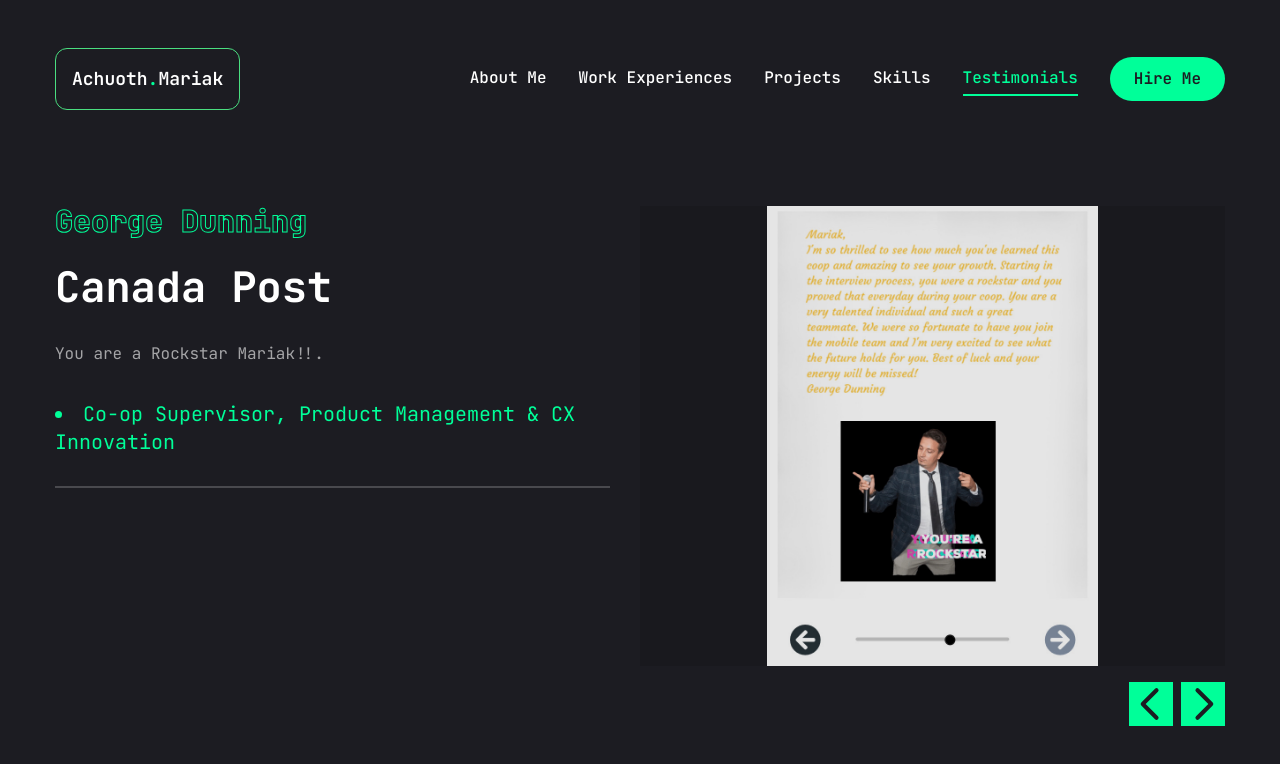
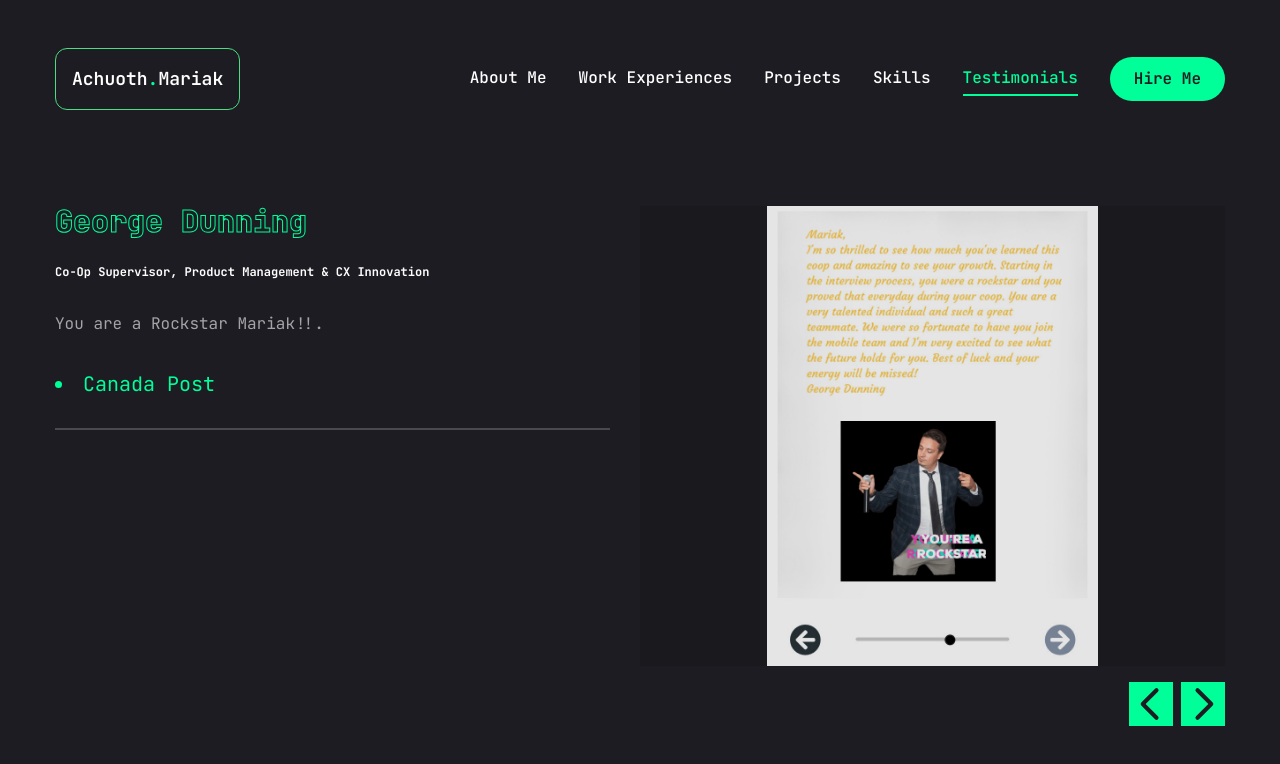
Before and after one commit to mariak211/achuoth-portfolio, a Next.js app: page /testimonials in a window 1280 px wide. Shown: the top 764 px of the page. Built offline with nearby package versions, Linux system fonts and the light colour scheme.

Commit message:
small fix on the testimonials

```diff
--- a/app/projects/page.tsx
+++ b/app/projects/page.tsx
@@ -80,6 +80,9 @@ const Projects = () => {
       className="min-h-[80vh] flex flex-col justify-center py-12 xl:px-0"
     >
       <div className="container mx-auto">
+        <div className="bg-primary text-white p-4 mb-6 rounded-md text-center w-1/2  border border-red-500 sm:w-3/4">
+          Note: Due to privacy these projects repos are private!
+        </div>
         <div className="flex flex-col xl:flex-row xl:gap-[30px]">
           <div className="w-full xl:w-[50%] xl:h-[460px] flex flex-col xl:justify-between order-2 xl:order-none">
             <div className="flex flex-col gap-[30px] h-[50%]">
--- a/app/testimonials/page.tsx
+++ b/app/testimonials/page.tsx
@@ -21,10 +21,10 @@ const testimonials = [
   {
     imgurl: "/assets/testimonials/innovapostSendoff.jpeg",
     name: "Innovapost Mobile team",
-    interest: "Mobile team",
+    interest: "Mobile Platform",
     company: "Innovapost",
     feedback:
-      "Thank you Mariak for your amazing work and  winning the coop student of the team!",
+      "Thank you Mariak for your amazing work and being our co-op student of the term winner! We are excited for you and the future ahead of you!!",
   },
   {
     imgurl: "/assets/testimonials/cathy.svg",
@@ -70,13 +70,13 @@ const Testimonials = () => {
                 {testimonial.name}
               </div>
               {/* project category */}
-              <h2 className="text-[42px] font-bold leading-none text-white group-hover:text-accent transition-all duration-500 capitalize">
-                {testimonial.company}
+              <h2 className="text-[12px] font-bold leading-none text-white group-hover:text-accent transition-all duration-500 capitalize">
+                {testimonial.interest}
               </h2>
               {/* Testimonials */}
               <p className="text-white/60">{testimonial.feedback}</p>
               {/* stack */}
-              <li className="text-xl text-accent">{testimonial.interest}</li>
+              <li className="text-xl text-accent">{testimonial.company}</li>
               <div className="border border-white/20"></div>
             </div>
           </div>
```
